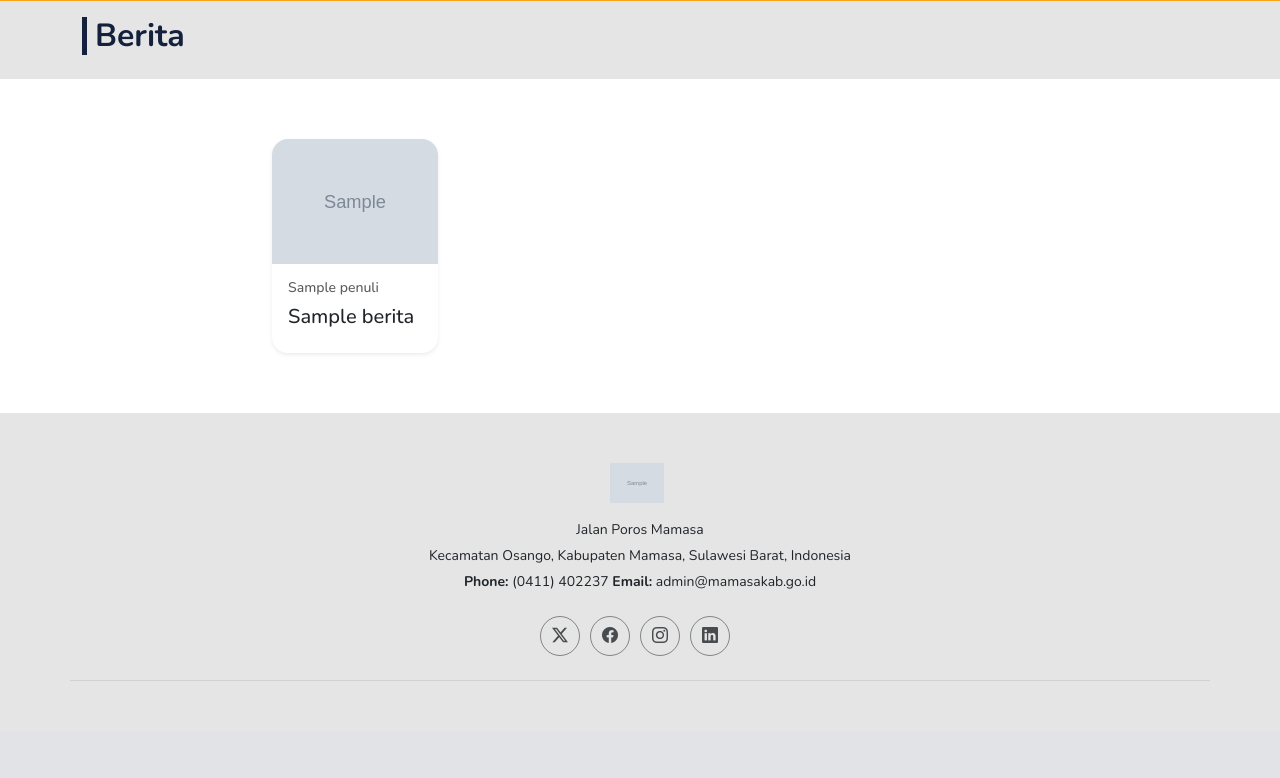
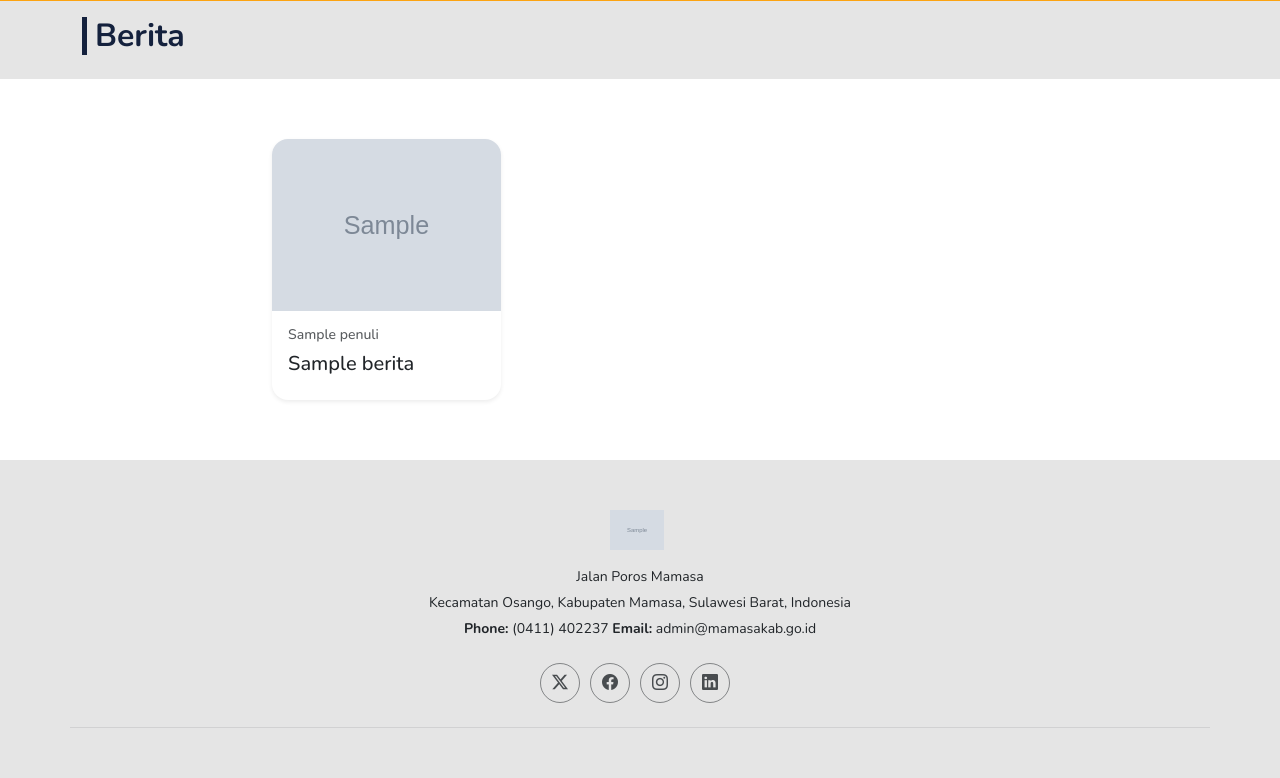
Before and after one commit to rizkiatnousbalpanglawa/mamasa-opd, a Laravel app: page /berita in a window 1280 px wide. Shown: the part 129-907 px from the top of the page. Before the commit the page ends 810 px from the top, so only its background shows below. Run offline with Laravel 12, Linux system fonts and the light colour scheme; tables that the repository leaves empty hold one stand-in row (values such as "Sample post"); grey boxes marked "Sample" are stand-in pictures; some libraries are stand-ins or nearby versions.

Commit message:
redesign layout

```diff
--- a/resources/views/livewire/berita/index.blade.php
+++ b/resources/views/livewire/berita/index.blade.php
@@ -14,7 +14,7 @@
                 <div class="col-lg-8">
                     <div class="row g-4">
                         @forelse ($berita as $item)
-                            <div class="col-lg-3 col-md-6">
+                            <div class="col-lg-4 col-md-6">
                                 <div class="card h-100 shadow-sm border-0 news-card">
                                     <img src="{{ asset(Storage::url($item->image)) }}" class="card-img-top"
                                         alt="{{ $item->judul }}" />
```
